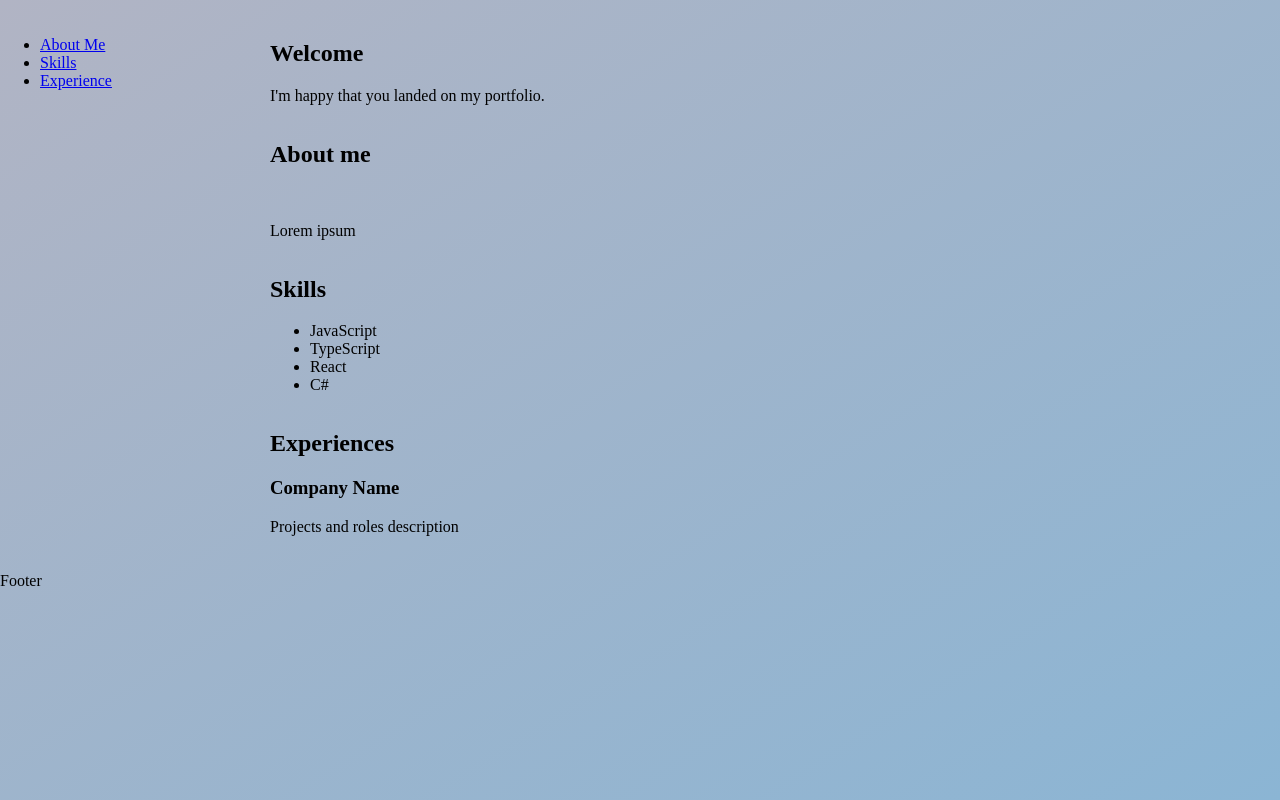
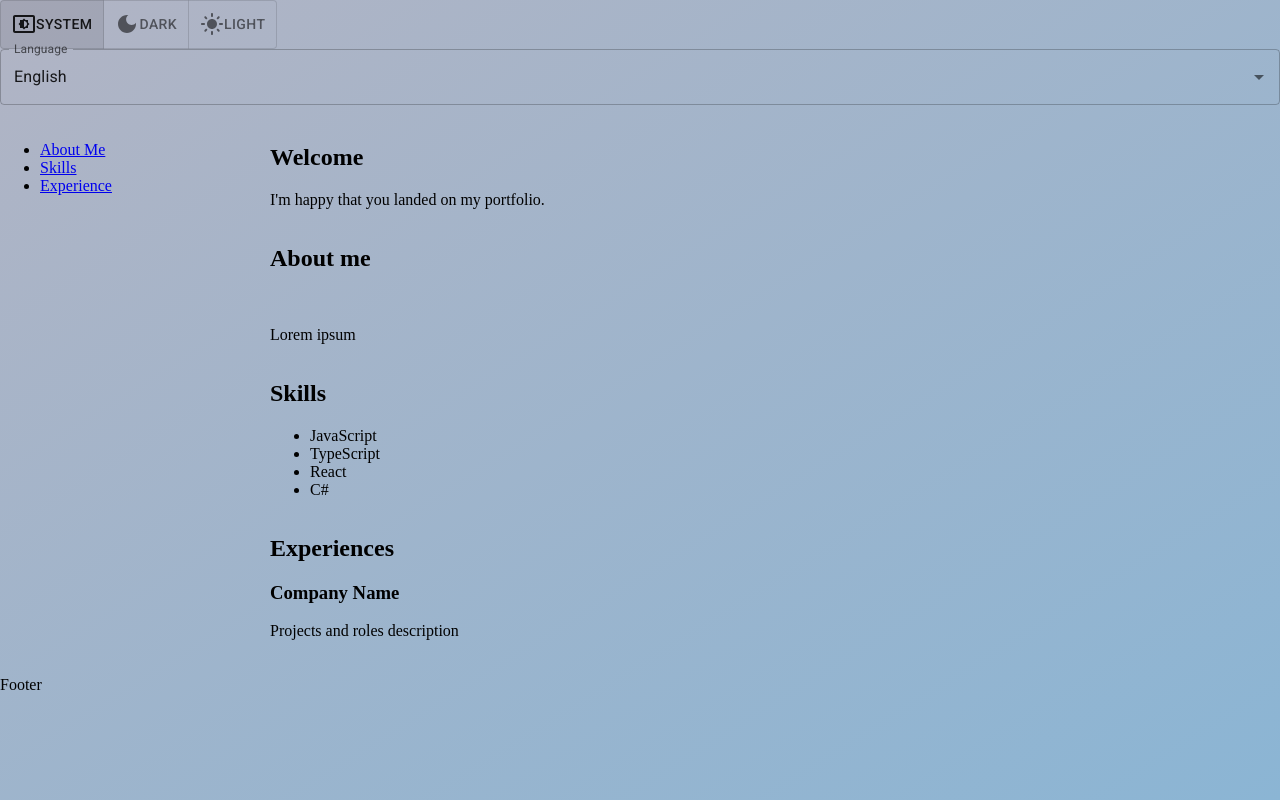
Before and after one commit to brunoccst/portfolio, a React (Vite) app in the folder portfolio.web/: page / in a window 1280 px wide. Built offline with nearby package versions, Linux system fonts and the light colour scheme.

Commit message:
Reverted some changes for folder name

```diff
--- a/portfolio.web/src/components/app/App.tsx
+++ b/portfolio.web/src/components/app/App.tsx
@@ -1,5 +1,5 @@
 import './App.scss';
-// import { Navbar } from 'components/layout/Navbar';
+import { Navbar } from 'components/layout/Navbar';
 import { Sidebar } from 'components/layout/Sidebar';
 import { Footer } from 'components/layout/Footer';
 import { WelcomeBanner } from 'components/sections/WelcomeBanner';
@@ -13,7 +13,7 @@ export const App = () => {
   return (
     <div className="app">
       <header>
-        {/* <Navbar /> */}
+        <Navbar />
       </header>
       <aside>
         <Sidebar />
--- a/portfolio.web/src/main.tsx
+++ b/portfolio.web/src/main.tsx
@@ -2,7 +2,7 @@ import React from 'react'
 import ReactDOM from 'react-dom/client'
 import CircularProgress from '@mui/material/CircularProgress';
 import { MUIThemeWrapper } from 'mui/MUIThemeWrapper';
-import { App } from 'components/App'
+import { App } from 'components/app'
 import "./i18n/config";
 import './main.scss'
 import '@fontsource/roboto/300.css';
```
